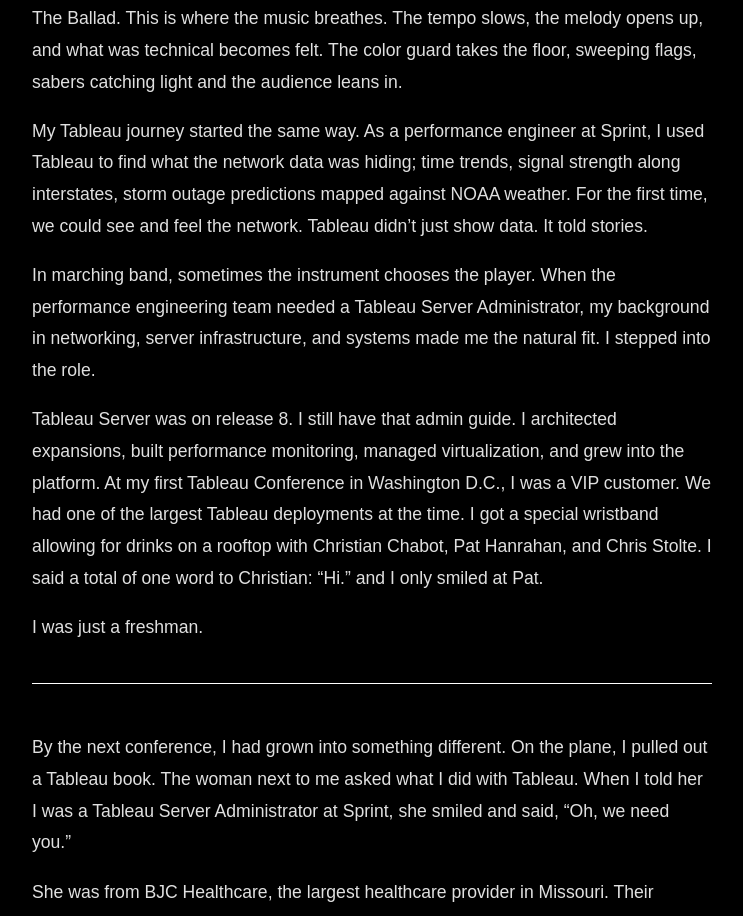
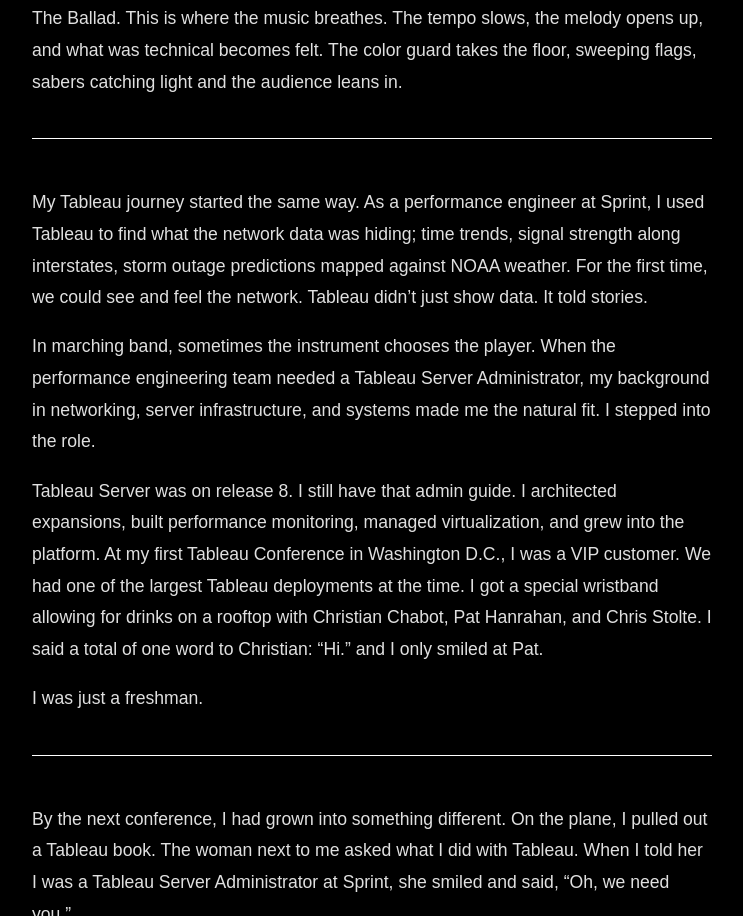
Before and after one commit to brian122/DSE_Website, a website: page index.html in a window 1280 px wide. Shown: the part 4598-5514 px from the top of the page, without its empty margins (268-1011 px from the left). Drawn offline with Linux system fonts and the light colour scheme.

Commit message:
Add separator line under Movement III opening paragraph
Co-Authored-By: Claude Sonnet 5.5 <noreply@anthropic.com>

```diff
--- a/index.html
+++ b/index.html
@@ -187,6 +187,11 @@
 
         <div class="intro-text story-text">
           <p>The Ballad. This is where the music breathes. The tempo slows, the melody opens up, and what was technical becomes felt. The color guard takes the floor, sweeping flags, sabers catching light and the audience leans in.</p>
+        </div>
+
+        <hr class="section-rule">
+
+        <div class="intro-text story-text">
           <p>My Tableau journey started the same way. As a performance engineer at Sprint, I used Tableau to find what the network data was hiding; time trends, signal strength along interstates, storm outage predictions mapped against NOAA weather. For the first time, we could see and feel the network. Tableau didn&rsquo;t just show data. It told stories.</p>
           <p>In marching band, sometimes the instrument chooses the player. When the performance engineering team needed a Tableau Server Administrator, my background in networking, server infrastructure, and systems made me the natural fit. I stepped into the role.</p>
           <p>Tableau Server was on release 8. I still have that admin guide. I architected expansions, built performance monitoring, managed virtualization, and grew into the platform. At my first Tableau Conference in Washington D.C., I was a VIP customer. We had one of the largest Tableau deployments at the time. I got a special wristband allowing for drinks on a rooftop with Christian Chabot, Pat Hanrahan, and Chris Stolte. I said a total of one word to Christian: &ldquo;Hi.&rdquo; and I only smiled at Pat.</p>
```
